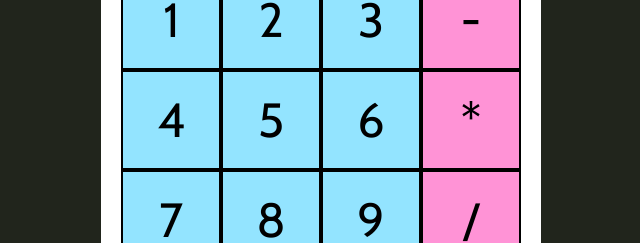
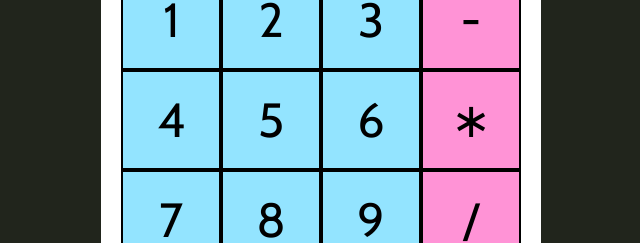
Before and after one commit to HaydenDingman/odin-calculator, a plain HTML site: page index.html in a window 1280 px wide. Shown: the part 333-576 px from the top of the page, 319-959 px from the left. Drawn offline with nearby package versions, Linux system fonts and the light colour scheme.

Commit message:
Update asterisk on multiply button to low asterisk

```diff
--- a/index.html
+++ b/index.html
@@ -33,7 +33,7 @@
             <div class="functions">
                 <button class="plus function">+</button>
                 <button class="minus function">-</button>
-                <button class="multiply function">*</button>
+                <button class="multiply function">&lowast;</button>
                 <button class="divide function">/</button>
                 <button class="equals function">=</button>
             </div>
```
